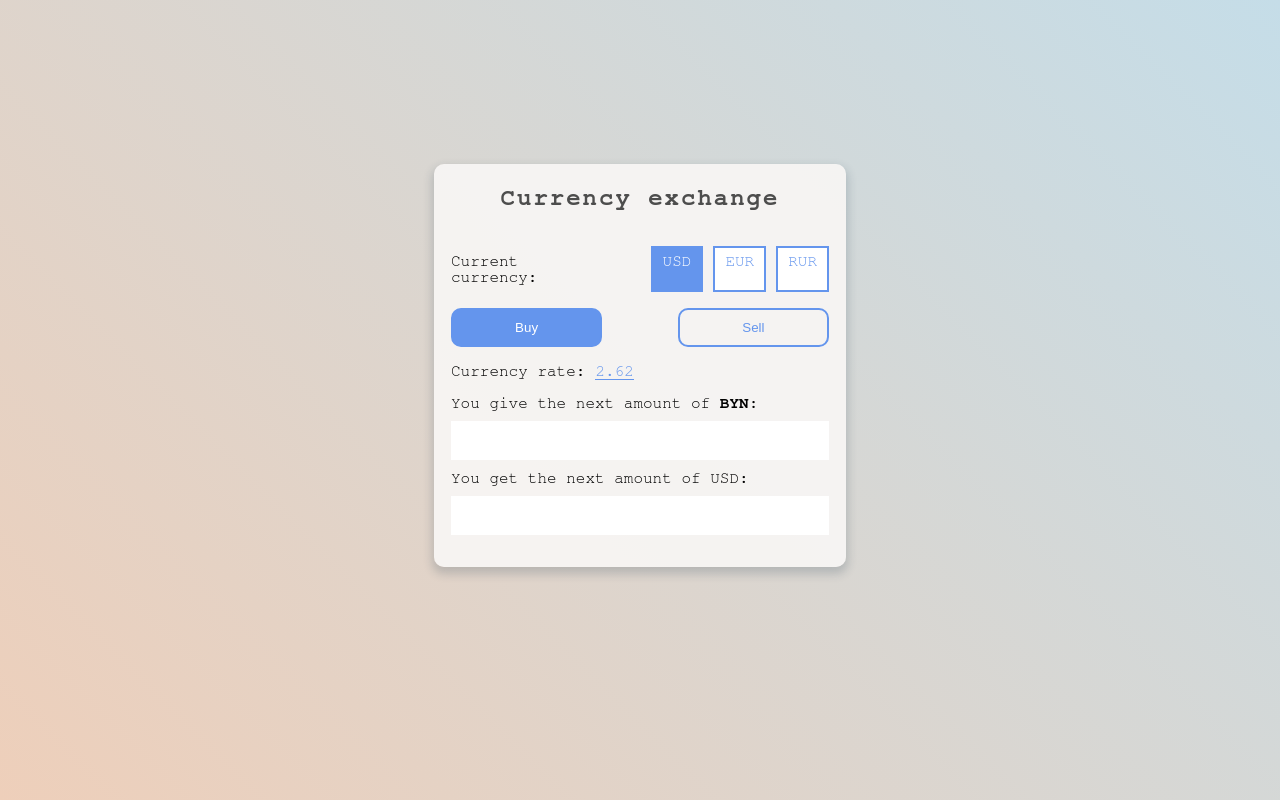
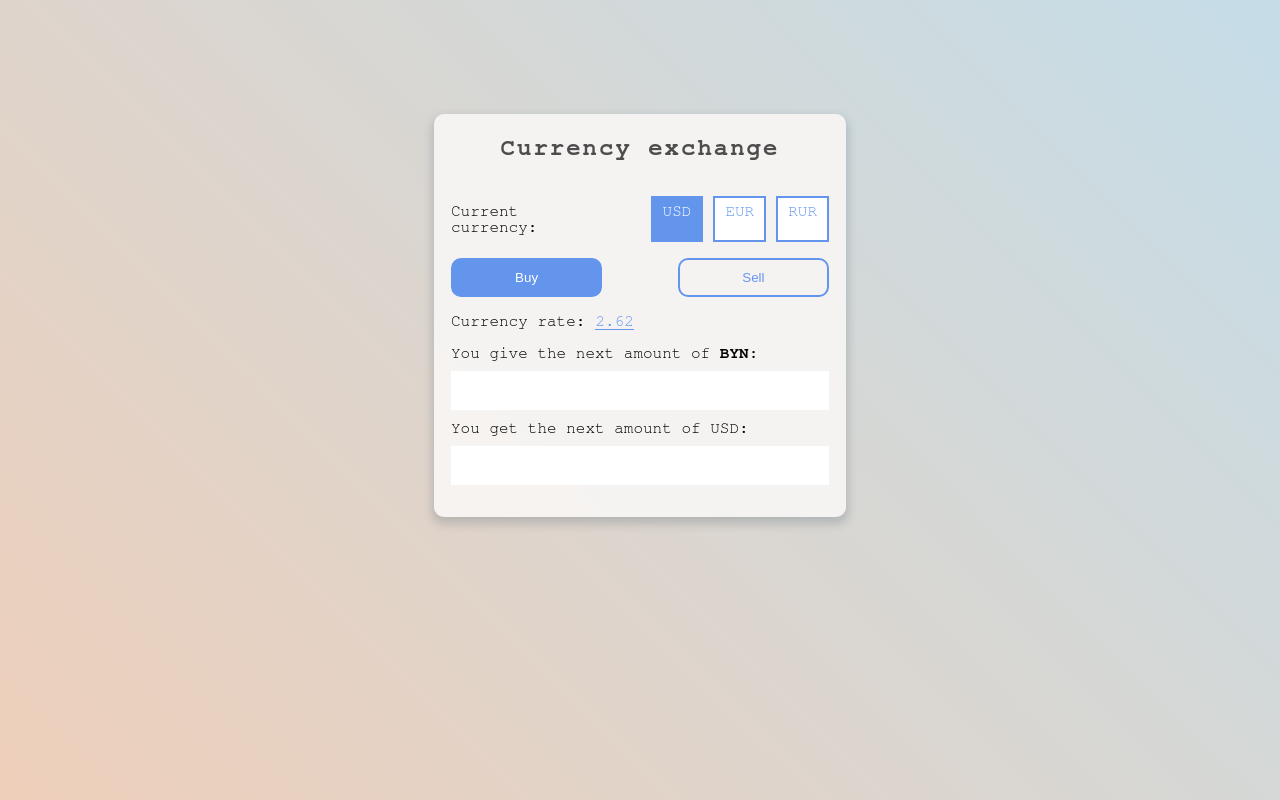
Before and after one commit to aivan3d66/currency-converter, a React (Create React App) app: page / in a window 1280 px wide. Built offline with nearby package versions, Linux system fonts and the light colour scheme.

Commit message:
add new mt value

```diff
--- a/src/components/CurrencyExchange/CurrencyExchange.tsx
+++ b/src/components/CurrencyExchange/CurrencyExchange.tsx
@@ -14,7 +14,7 @@ type CurrencyExchangePropsType = {
 };
 
 const Currency = styled.div`
-  margin: 100px 0 0 0;
+  margin: 50px 0 0 0;
   padding: 0 15px;
   font-family: FreeMono, monospace;
   border: 2px solid transparent;
```
